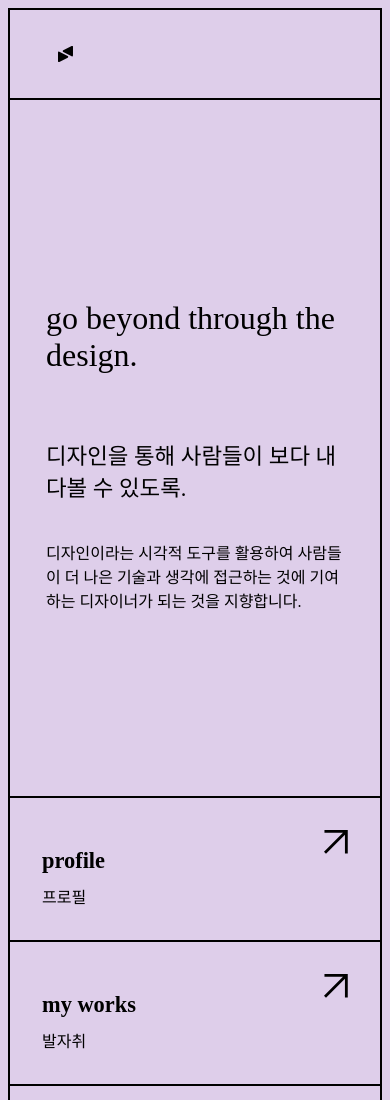
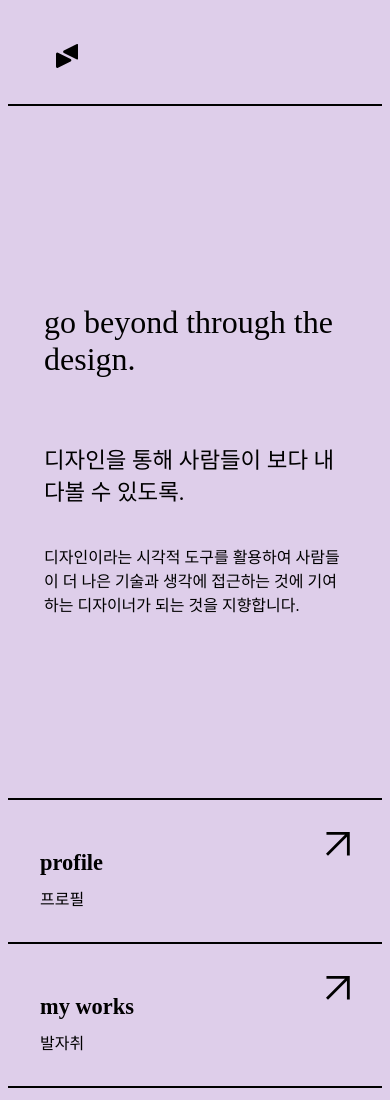
Before and after one commit to sepowered/stileim-site, a website built with Vite: page index.html in a window 390 px wide. Shown: the top 1100 px of the page. Built offline with nearby package versions, Linux system fonts and the light colour scheme; files whose address does not match are found by name; a web font is replaced by a local one.

Commit message:
add theme-color for mobile chromium browser and optimize design for mobile width.

```diff
--- a/index.html
+++ b/index.html
@@ -7,6 +7,7 @@
     <link rel="icon" type="image/svg+xml" href="/assets/images/favicon.svg">
     <link rel="icon" type="image/png" href="/assets/images/favicon.png">
     <meta name="viewport" content="width=device-width, initial-scale=1.0" />
+    <meta name="theme-color" content="#deceea">
 </head>
 <body>
     <header>
--- a/styles/style.scss
+++ b/styles/style.scss
@@ -141,15 +141,30 @@ section {
 }
 
 @media screen and (width < 426px) {
-  .nav h3 {
-    display: none;
+  .nav {
+    border: none;
+    border-bottom: 2px solid black;
+    h3 {
+      display: none;
+    }
+    svg {
+      height: 24px;
+    }
+
   }
   .cards {
     grid-template-rows: repeat(4, 0.4fr);
+    border: none;
+    .card {
+      border: none;
+      border-bottom: 2px solid black;
+    }
   }
   .title {
     font-size: 2rem;
     padding: 36px;
+    border: none;
+    border-bottom: 2px solid black;
     p:nth-child(2) {
       font-size: 1.4rem;
     }
```
